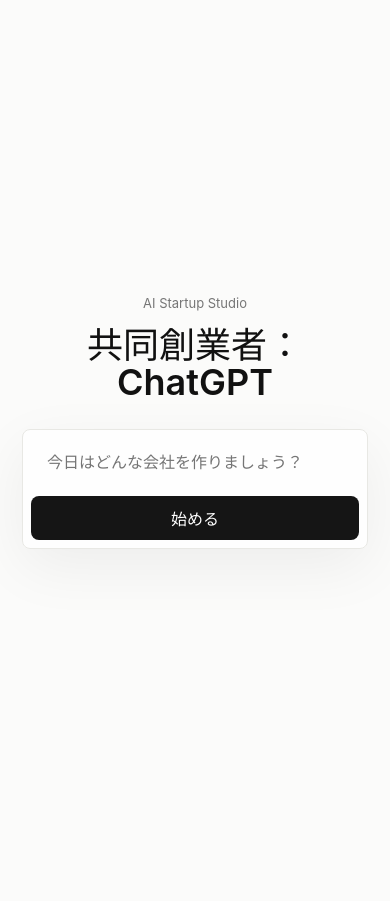
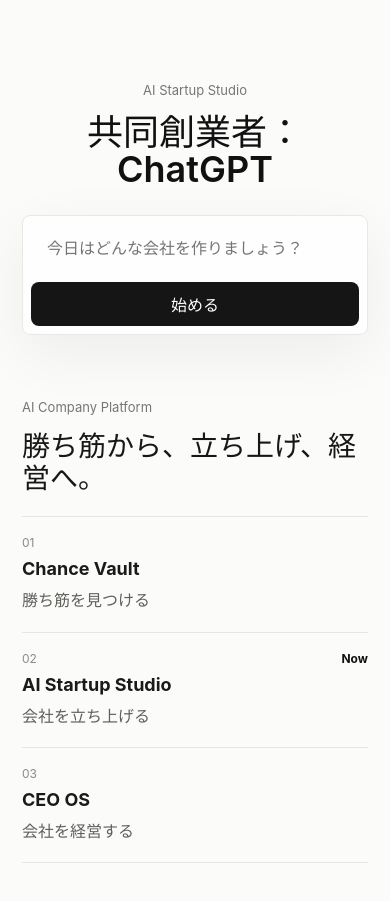
Before and after one commit to kiyoshike-lab/ai-startup-studio, a website: page index.html in a window 390 px wide. Before the commit the page ends 844 px from the top, so only its background shows below. Drawn offline with Linux system fonts and the light colour scheme.

Commit message:
Add AI Company Platform links

```diff
--- a/src/main.js
+++ b/src/main.js
@@ -3,6 +3,28 @@ const STORAGE_KEYS = {
   vault: "ai-startup-studio.vault",
   company: "ai-startup-studio.company"
 };
+
+// Production links: replace these URLs when Chance Vault and CEO OS are live.
+const CHANCE_VAULT_URL = "https://example.com/chance-vault";
+const CEO_OS_URL = "https://example.com/ceo-os";
+
+const platformFlow = [
+  {
+    name: "Chance Vault",
+    role: "勝ち筋を見つける",
+    href: CHANCE_VAULT_URL
+  },
+  {
+    name: "AI Startup Studio",
+    role: "会社を立ち上げる",
+    href: "#"
+  },
+  {
+    name: "CEO OS",
+    role: "会社を経営する",
+    href: CEO_OS_URL
+  }
+];
 
 const steps = [
   {
@@ -298,7 +320,28 @@ function renderHome() {
         </form>
         ${state.vault.length ? `<button class="text-button" data-view="vault" type="button">Vaultから続きを開く</button>` : ""}
       </section>
+      <section class="platform-section" aria-labelledby="platform-title">
+        <p class="kicker">AI Company Platform</p>
+        <h2 id="platform-title">勝ち筋から、立ち上げ、経営へ。</h2>
+        <div class="platform-flow">
+          ${platformFlow.map((service, index) => renderPlatformItem(service, index)).join("")}
+        </div>
+      </section>
     </main>
+  `;
+}
+
+function renderPlatformItem(service, index) {
+  const isCurrent = service.name === "AI Startup Studio";
+  const element = isCurrent ? "div" : "a";
+  const href = isCurrent ? "" : ` href="${service.href}"`;
+
+  return `
+    <${element} class="platform-item ${isCurrent ? "current" : ""}"${href}>
+      <span>${String(index + 1).padStart(2, "0")}</span>
+      <strong>${service.name}</strong>
+      <p>${service.role}</p>
+    </${element}>
   `;
 }
 
@@ -455,6 +498,7 @@ function renderComplete() {
           <div><dt>会社説明</dt><dd>${escapeHtml(company.description || "未入力")}</dd></div>
         </dl>
         <div class="complete-actions">
+          <a class="primary-button cta-link" href="${CEO_OS_URL}">CEO OSで経営を始める</a>
           <button class="primary-button" data-action="restart" type="button">新しい会社を作る</button>
           <button class="secondary-button" data-view="vault" type="button">Vaultを見る</button>
         </div>
--- a/src/styles.css
+++ b/src/styles.css
@@ -124,8 +124,8 @@ textarea:focus {
 .idea-form button,
 .primary-button,
 .secondary-button,
-  .text-button,
-  .icon-button {
+.text-button,
+.icon-button {
   border: 0;
   border-radius: 8px;
   transition:
@@ -136,10 +136,14 @@ textarea:focus {
 
 .idea-form button,
 .primary-button {
+  display: inline-flex;
+  align-items: center;
+  justify-content: center;
   min-height: 44px;
   padding: 0 18px;
   background: #151515;
   color: #ffffff;
+  text-decoration: none;
 }
 
 .idea-form button:hover,
@@ -152,6 +156,76 @@ textarea:focus {
   margin-top: 18px;
   background: transparent;
   color: #555555;
+}
+
+.home-shell {
+  align-content: center;
+  gap: 92px;
+  padding-top: 72px;
+  padding-bottom: 56px;
+}
+
+.platform-section {
+  width: min(940px, 100%);
+  text-align: left;
+}
+
+.platform-section h2 {
+  margin: 0 0 22px;
+  color: #171717;
+  font-size: clamp(24px, 4vw, 42px);
+  font-weight: 620;
+  line-height: 1.12;
+  letter-spacing: 0;
+}
+
+.platform-flow {
+  display: grid;
+  grid-template-columns: repeat(3, minmax(0, 1fr));
+  gap: 0;
+  border-top: 1px solid #e7e7e2;
+  border-bottom: 1px solid #e7e7e2;
+}
+
+.platform-item {
+  position: relative;
+  display: grid;
+  gap: 8px;
+  min-height: 150px;
+  padding: 22px 22px 20px 0;
+  color: #1a1a1a;
+  text-decoration: none;
+}
+
+.platform-item + .platform-item {
+  padding-left: 22px;
+  border-left: 1px solid #e7e7e2;
+}
+
+.platform-item span {
+  color: #8a8a85;
+  font-size: 12px;
+}
+
+.platform-item strong {
+  font-size: 18px;
+  font-weight: 650;
+}
+
+.platform-item p {
+  margin: 0;
+  color: #5f5f5b;
+  line-height: 1.65;
+}
+
+.platform-item.current::after {
+  content: "Now";
+  position: absolute;
+  top: 22px;
+  right: 22px;
+  color: #111111;
+  font-size: 12px;
+  font-weight: 650;
 }
 
 .studio-shell {
@@ -523,6 +597,7 @@ textarea {
 
 .complete-actions {
   justify-content: center;
+  flex-wrap: wrap;
 }
 
 @media (max-width: 1020px) {
@@ -553,8 +628,39 @@ textarea {
     padding: 22px;
   }
 
+  .home-shell {
+    align-content: start;
+    gap: 64px;
+    padding-top: 82px;
+    padding-bottom: 38px;
+  }
+
   .idea-form {
     grid-template-columns: 1fr;
+  }
+
+  .platform-section h2 {
+    font-size: 28px;
+  }
+
+  .platform-flow {
+    grid-template-columns: 1fr;
+  }
+
+  .platform-item {
+    min-height: auto;
+    padding: 18px 0;
+  }
+
+  .platform-item + .platform-item {
+    padding-left: 0;
+    border-top: 1px solid #e7e7e2;
+    border-left: 0;
+  }
+
+  .platform-item.current::after {
+    top: 18px;
+    right: 0;
   }
 
   .studio-shell {
```
